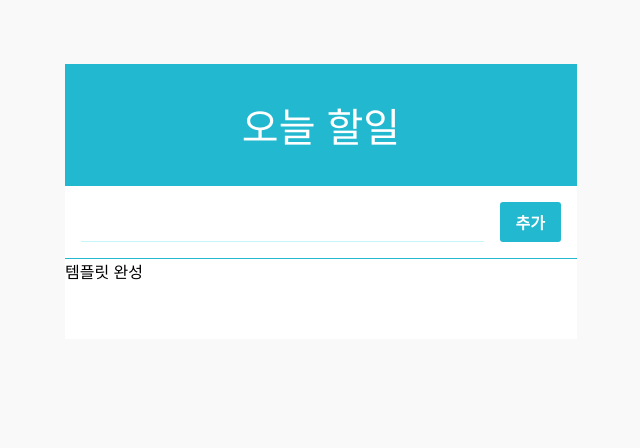
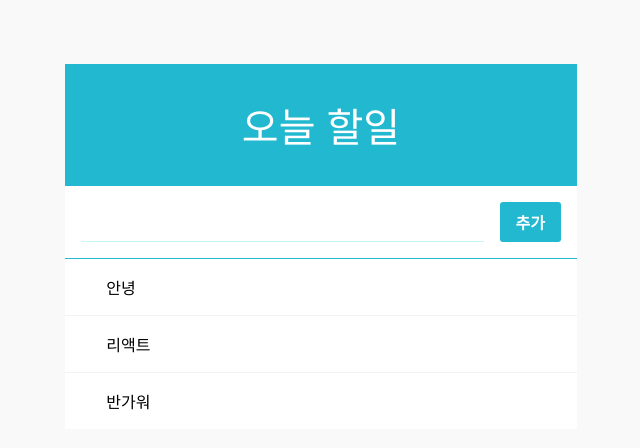
Before and after one commit to YoungwanCho/todo-list, a React (Create React App) app: page / in a window 1280 px wide. Shown: the top 448 px of the page, without its empty margins (319-959 px from the left). Built offline with nearby package versions, Linux system fonts and the light colour scheme.

Commit message:
TodoItem Component 만들기

```diff
--- a/src/App.js
+++ b/src/App.js
@@ -1,12 +1,13 @@
 import React, { Component } from 'react';
 import TodoListTemplate from './components/TodoListTemplate';
 import Form from './components/Form';
+import TodoItemList from './components/TodoItemList';
 
 class App extends Component {
   render() {
     return (
       <TodoListTemplate form={<Form/>}>
-        템플릿 완성
+       <TodoItemList/>
       </TodoListTemplate>
     );
   }
--- /dev/null
+++ b/src/components/TodoItem.css
@@ -0,0 +1,45 @@
+.todo-item {
+    padding: 1rem;
+    display: flex;
+    align-items: center;
+    cursor: pointer;
+    transition: all 0.15s;
+    user-select: none;
+}
+
+.todo-item:hover {
+    background: #e3fafc;
+}
+
+.todo-item:hover .remove {
+    opacity: 1;
+}
+
+.todo-item + .todo-item {
+    border-top: 1px solid #f1f3f5;
+}
+
+.remove {
+    margin-right: 1rem;
+    color: #e64980;
+    font-weight: 600;
+    opacity: 0;
+}
+
+.todo-text {
+    flex: 1;
+    word-break: break-all;
+}
+
+.checked {
+    text-decoration: line-through;
+    color: #adb5bd;
+}
+
+.check-mark {
+    font-size: 1.5rem;
+    line-height: 1rem;
+    margin-left: 1rem;
+    color: #3bc9db;
+    font-weight: 800;
+}
--- /dev/null
+++ b/src/components/TodoItem.js
@@ -0,0 +1,26 @@
+import React, { Component } from 'react';
+import './TodoItem.css';
+
+class TodoItem extends Component {
+    render() {
+        const { text, checked, id, onToggle, onRemove } = this.props;
+
+        return (
+            <div className="todo-item" onClick={() => onToggle(id)}>
+                <div className="remove" onClick={(e) => {
+                    e.stopPropagation(); // onToggle 이 실행되지 않도록 함
+                    onRemove(id)
+                }
+                }>&times;</div>
+                <div className={`todo-text ${checked && 'checked'}`}>
+                    <div>{text}</div>
+                </div>
+                {
+                    checked && (<div className="check-mark">✓</div>)
+                }
+            </div>
+        );
+    }
+}
+
+export default TodoItem;
--- /dev/null
+++ b/src/components/TodoItemList.js
@@ -0,0 +1,18 @@
+import React, { Component } from 'react';
+import TodoItem from './TodoItem';
+
+class TodoItemList extends Component {
+    render() {
+        const { todos, onToggle, onRemove} = this.props;
+
+        return (
+            <div>
+                <TodoItem text="안녕"/>
+                <TodoItem text="리액트"/>
+                <TodoItem text="반가워"/>
+            </div>
+        );
+    }
+}
+
+export default TodoItemList;
```
